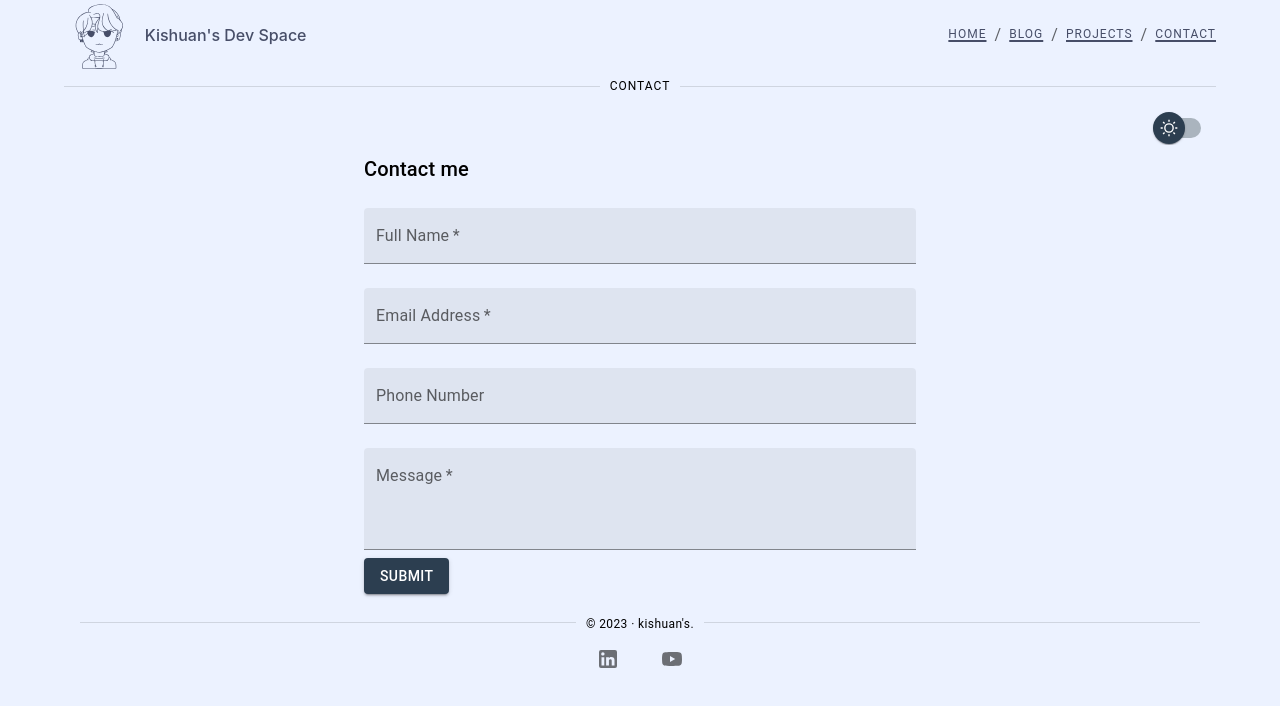
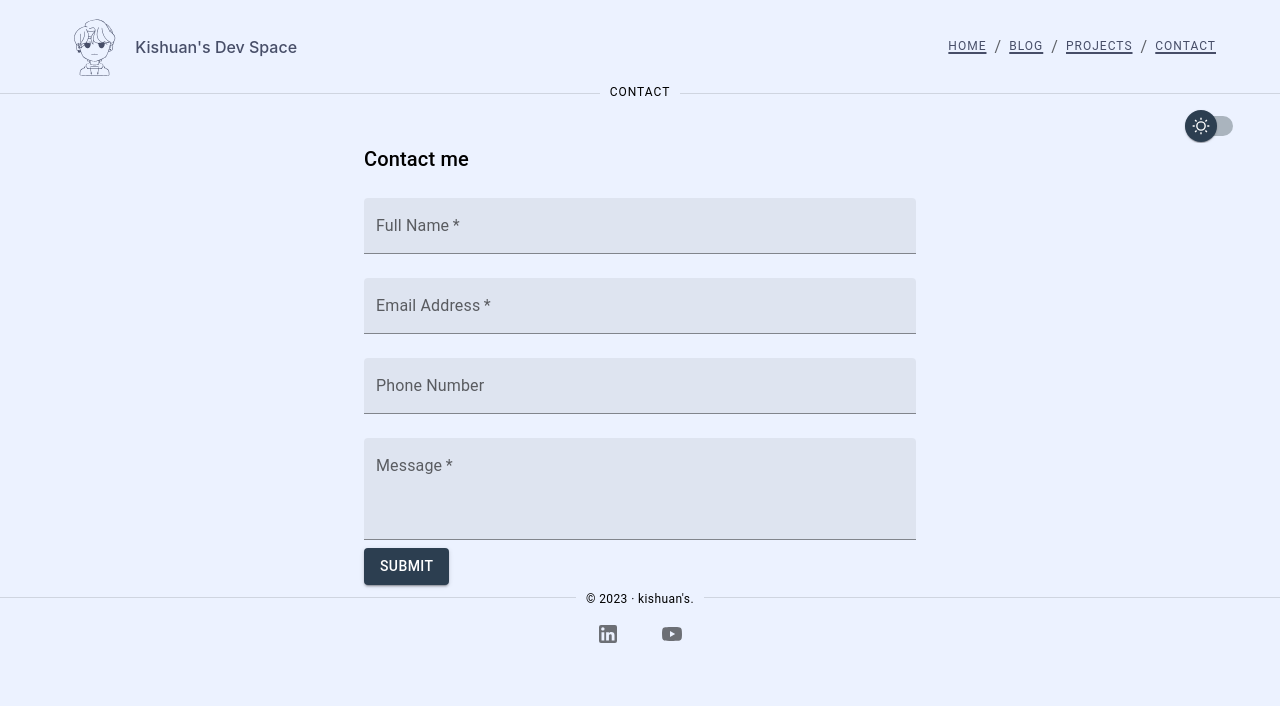
Before and after one commit to kishuan/Kishuans-Dev-Library, a Gatsby site: page /contact in a window 1280 px wide. Built offline with nearby package versions, Linux system fonts and the light colour scheme; Gatsby itself is replaced by a stand-in of ours.

Commit message:
header/footer width adjustments

```diff
--- a/src/components/footer.js
+++ b/src/components/footer.js
@@ -13,7 +13,6 @@ function Footer() {
   return (
     <footer
       style={{
-        margin: `1em`,
         fontSize: `var(--font-sm)`,
       }}
     >
--- a/src/components/header.js
+++ b/src/components/header.js
@@ -119,11 +119,14 @@ const Header = ({ siteTitle, title }) => {
           })}
         </script>
       </Helmet>
-      <header
-        style={{
-          display: `flex`,
-          alignItems: `center`,
-          justifyContent: `space-between`,
+      <Box
+        sx={{
+          display: "flex",
+          alignItems: "center",
+          justifyContent: "space-between",
+          mt: "1em",
+          ml: { xs: 0, sm: "4em" }, // 'ml' is marginLeft
+          mr: { xs: 0, sm: "4em" }, // 'mr' is marginRight
         }}
       >
         <Link
@@ -202,7 +205,7 @@ const Header = ({ siteTitle, title }) => {
             <Link to="/contact">Contact</Link>
           </MenuItem>
         </Menu>
-      </header>
+      </Box>
       <Divider component="div" role="presentation">
         {/* {!isMobile && (
           <Typography variant="subtitle1">decolonizing technology.</Typography>
@@ -213,7 +216,7 @@ const Header = ({ siteTitle, title }) => {
         display="flex"
         justifyContent="flex-end"
         alignItems="center"
-        padding={1}
+        sx={{ paddingRight: { xs: 0, sm: 5 } }}
       >
         <MaterialUISwitch
           checked={isDarkMode}
--- a/src/components/layout.js
+++ b/src/components/layout.js
@@ -1,6 +1,6 @@
 import * as React from "react"
 import { useStaticQuery, graphql } from "gatsby"
-import { ThemeProvider, createTheme, useTheme } from "@mui/material/styles"
+import { ThemeProvider, createTheme } from "@mui/material/styles"
 import Container from "@mui/material/Container"
 import Footer from "./footer"
 import Header from "./header"
@@ -11,51 +11,9 @@ import Skeleton from "@mui/material/Skeleton"
 import Stack from "@mui/material/Stack"
 import Fab from "@mui/material/Fab"
 import KeyboardArrowUpIcon from "@mui/icons-material/KeyboardArrowUp"
-import useScrollTrigger from "@mui/material/useScrollTrigger"
+import ScrollTop from "./scrollTop"
 import Box from "@mui/material/Box"
 import Toolbar from "@mui/material/Toolbar"
-
-function ScrollTop(props) {
-  const theme = useTheme()
-  const { children, window } = props
-  const trigger = useScrollTrigger({
-    target: window ? window() : undefined,
-    disableHysteresis: true,
-    threshold: 100,
-  })
-
-  const handleClick = event => {
-    const anchor = (event.target.ownerDocument || document).querySelector(
-      "#back-to-top-anchor"
-    )
-
-    if (anchor) {
-      anchor.scrollIntoView({
-        block: "center",
-      })
-    }
-  }
-
-  return (
-    <Fade in={trigger}>
-      <Box
-        onClick={handleClick}
-        role="presentation"
-        sx={{
-          position: "fixed",
-          bottom: theme.spacing(2), // Equivalent to 16px by default
-          right: theme.spacing(2),
-          [theme.breakpoints.up("sm")]: {
-            bottom: theme.spacing(6.25), // Equivalent to 50px by default
-            right: theme.spacing(10), // Equivalent to 80px by default
-          },
-        }}
-      >
-        {children}
-      </Box>
-    </Fade>
-  )
-}
 
 const Layout = ({ children, title }) => {
   const data = useStaticQuery(graphql`
@@ -98,14 +56,19 @@ const Layout = ({ children, title }) => {
 
   return (
     <ThemeProvider theme={theme}>
-      <Container>
+      <Box
+        sx={{
+          display: "flex",
+          flexDirection: "column",
+          minHeight: "100vh", // make sure the container is at least as tall as the viewport
+        }}
+      >
         <Header
           siteTitle={data.site.siteMetadata?.title || `Kishuan's Dev Space`}
           title={title}
         />
           <main>
             {title && (
-            <>
               <Box
                 sx={{
                   display: "flex",
@@ -113,18 +76,7 @@ const Layout = ({ children, title }) => {
                   flexDirection: "column",
                   alignItems: "center",
                 }}
-              >
-                {/* <Typography variant="h4">{title}</Typography> */}
-              </Box>
-              {/* <Divider
-                variant="middle"
-                textAlign="left"
-                sx={{ marginBottom: theme => theme.spacing(3) }}
-                role="presentation"
-              >
-                 <Typography variant="overline">{title}</Typography>
-              </Divider> */}
-            </>
+              ></Box>
             )}
             <Toolbar
               id="back-to-top-anchor"
@@ -165,7 +117,7 @@ const Layout = ({ children, title }) => {
             </Fab>
           </ScrollTop>
         <Footer />
-      </Container>
+      </Box>
     </ThemeProvider>
   )
 }
--- a/src/components/logo.js
+++ b/src/components/logo.js
@@ -5,7 +5,7 @@ const Logo = () => {
         <svg
         version="1.0"
         xmlns="http://www.w3.org/2000/svg"
-        width="15%"
+        width="13%"
         viewBox="0 0 1024.000000 1024.000000"
         preserveAspectRatio="xMidYMid meet"
       >
--- /dev/null
+++ b/src/components/scrollTop.js
@@ -0,0 +1,49 @@
+import * as React from "react"
+import useScrollTrigger from "@mui/material/useScrollTrigger"
+import {useTheme} from "@mui/material/styles"
+import { Fade } from "@mui/material"
+import Box from "@mui/material/Box"
+
+function ScrollTop(props) {
+    const theme = useTheme()
+    const { children, window } = props
+    const trigger = useScrollTrigger({
+      target: window ? window() : undefined,
+      disableHysteresis: true,
+      threshold: 100,
+    })
+
+    const handleClick = event => {
+      const anchor = (event.target.ownerDocument || document).querySelector(
+        "#back-to-top-anchor"
+      )
+
+      if (anchor) {
+        anchor.scrollIntoView({
+          block: "center",
+        })
+      }
+    }
+
+    return (
+      <Fade in={trigger}>
+        <Box
+          onClick={handleClick}
+          role="presentation"
+          sx={{
+            position: "fixed",
+            bottom: theme.spacing(2), // Equivalent to 16px by default
+            right: theme.spacing(2),
+            [theme.breakpoints.up("sm")]: {
+              bottom: theme.spacing(6.25), // Equivalent to 50px by default
+              right: theme.spacing(10), // Equivalent to 80px by default
+            },
+          }}
+        >
+          {children}
+        </Box>
+      </Fade>
+    )
+  }
+
+  export default ScrollTop;
```
Also changed, not shown: src/components/projectposts.js (+4 -3 lines), src/pages/projects.js (+4 -6 lines). Lines whose indentation alone changed are shown as unchanged.
